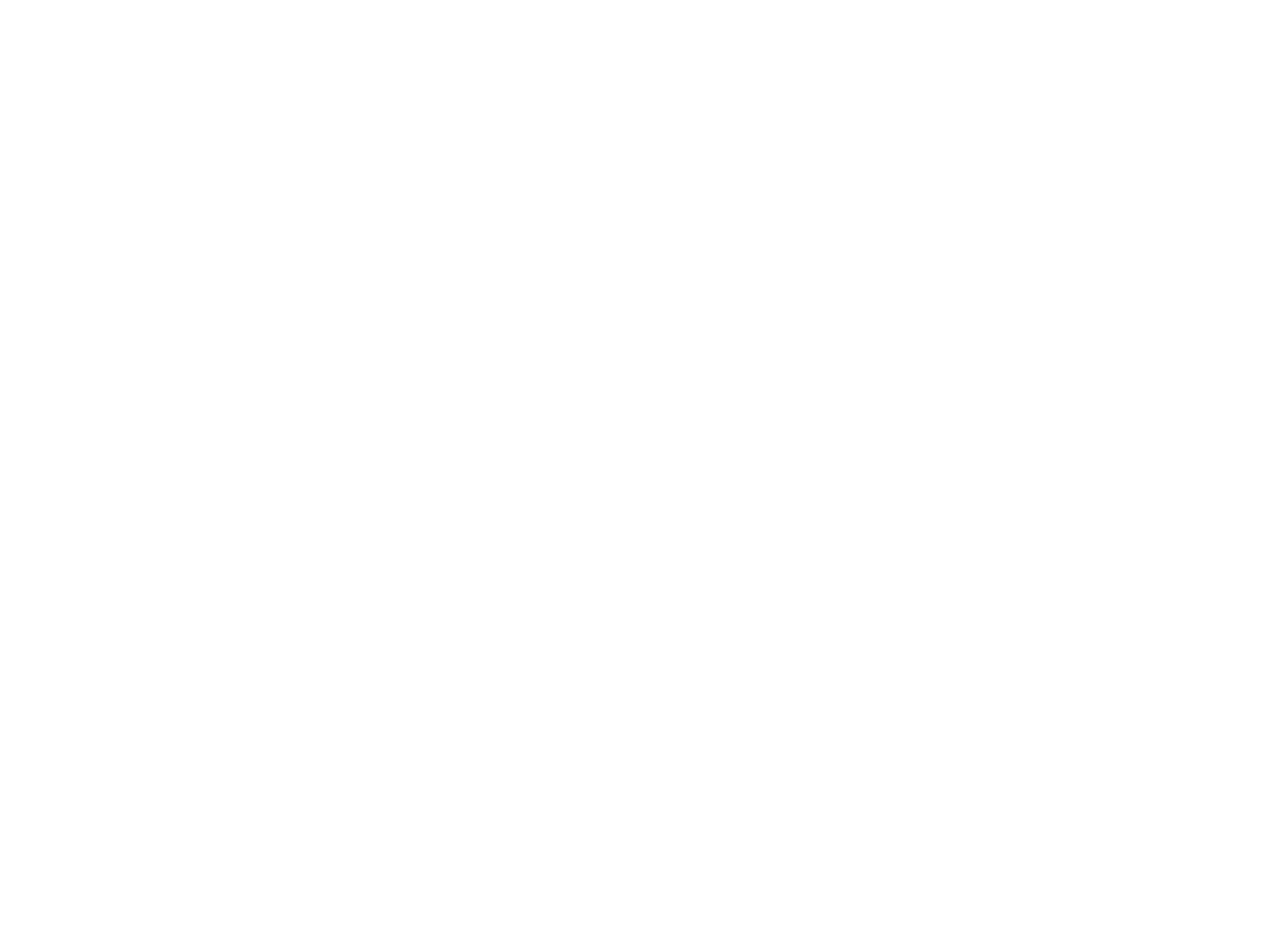
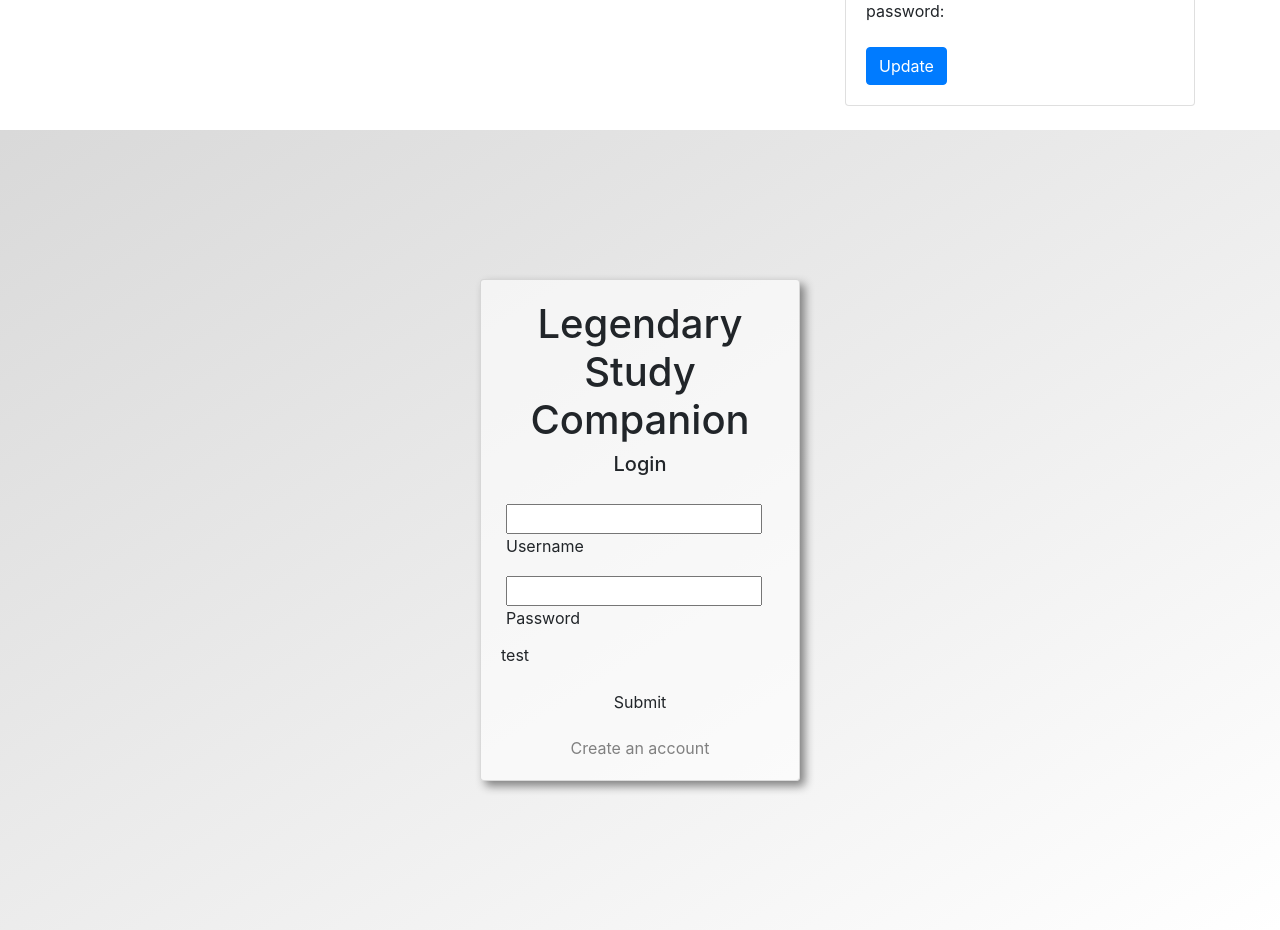
Before and after one commit to wheelerkeith/Legendary-Study-Companion, an Angular app: page / in a window 1280 px wide. Shown: the part 800-1730 px from the top of the page. Before the commit the page ends 800 px from the top, so only its background shows below. Built offline with nearby package versions, Linux system fonts and the light colour scheme; no server answers.

Commit message:
fixed the compiler issue

```diff
--- a/src/app/app.component.html
+++ b/src/app/app.component.html
@@ -15,4 +15,3 @@
 </div>
 <br>
   <app-login></app-login>
-</div>
--- a/src/app/components/login/login.component.css
+++ b/src/app/components/login/login.component.css
@@ -3,7 +3,7 @@
     display: flex;
     justify-content: center;
     align-items: center;
-    background-image: linear-gradient(to right bottom, rgba(179, 179, 179, 0.5), rgba(255, 255, 255, 0.5)),url(../../../assets/images/login.jpg);
+    background-image: linear-gradient(to right bottom, rgba(179, 179, 179, 0.5), rgba(255, 255, 255, 0.5));
     background-size: cover;
 }
 
```
